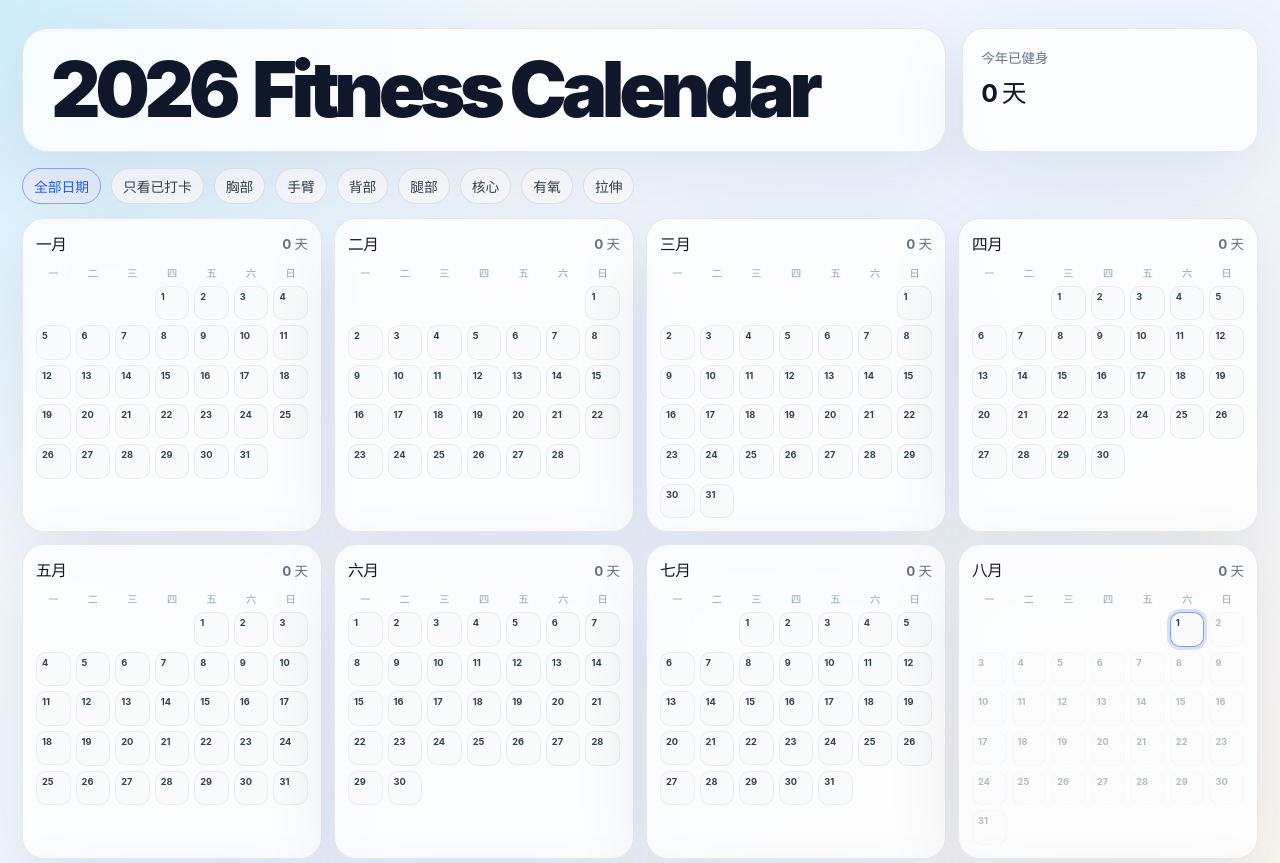
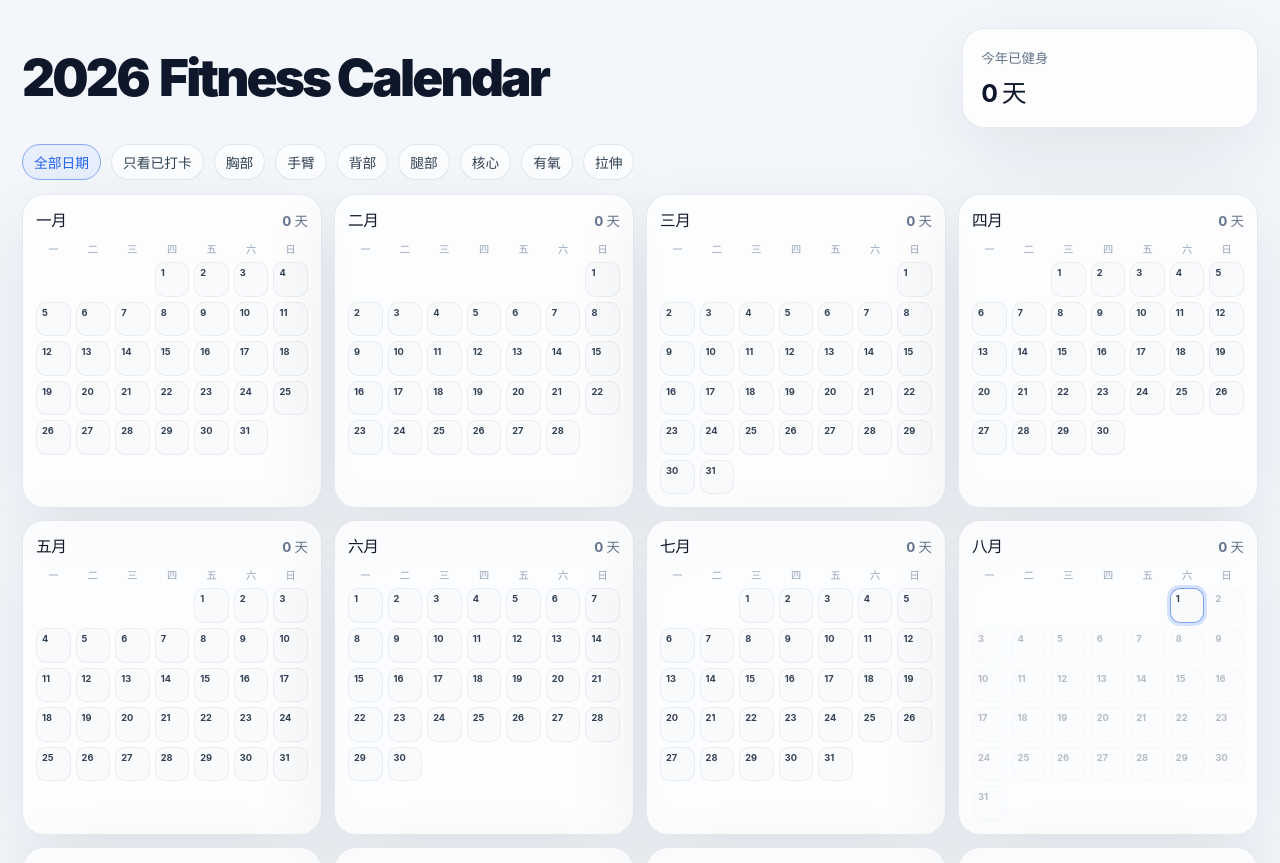
Before and after one commit to gentleming/fitness-year-calendar, a Next.js app: page / in a window 1280 px wide. Shown: the top 863 px of the page. Built offline with nearby package versions, Linux system fonts and the light colour scheme.

Commit message:
Simplify page background and hero title

```diff
--- a/app/globals.css
+++ b/app/globals.css
@@ -2,9 +2,7 @@
   color: #172033;
   font-family:
     Inter, ui-sans-serif, system-ui, -apple-system, BlinkMacSystemFont, "Segoe UI", sans-serif;
-  background:
-    radial-gradient(circle at top left, rgba(125, 211, 252, 0.32), transparent 34rem),
-    linear-gradient(135deg, #f8fafc 0%, #edf4ff 48%, #fff7ed 100%);
+  background: #f3f6fb;
   font-synthesis: none;
   text-rendering: optimizeLegibility;
 }
@@ -16,6 +14,7 @@
 body {
   margin: 0;
   min-width: 320px;
+  background: #f3f6fb;
 }
 
 button {
@@ -36,7 +35,6 @@ button {
   margin-bottom: 16px;
 }
 
-.hero-card,
 .month-card,
 .stat-card {
   border: 1px solid rgba(148, 163, 184, 0.22);
@@ -46,8 +44,9 @@ button {
 }
 
 .hero-card {
-  border-radius: 26px;
-  padding: 24px 28px;
+  display: flex;
+  align-items: center;
+  padding: 4px 0;
 }
 
 h1 {
@@ -57,10 +56,10 @@ h1 {
   align-items: baseline;
   margin: 0;
   color: #0f172a;
-  font-size: clamp(2.6rem, 6vw, 5rem);
+  font-size: clamp(1.85rem, 4vw, 3.2rem);
   font-weight: 900;
-  line-height: 0.96;
-  letter-spacing: -0.07em;
+  line-height: 1;
+  letter-spacing: -0.055em;
 }
 
 .stats-grid {
@@ -366,14 +365,13 @@ h1 {
     padding: 20px 14px 36px;
   }
 
-  .hero-card,
   .month-card,
   .stat-card {
     border-radius: 22px;
   }
 
   .hero-card {
-    padding: 24px;
+    padding: 0;
   }
 
   .calendar-grid {
```
